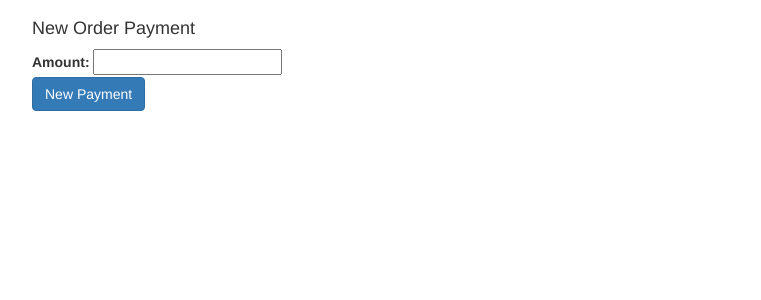
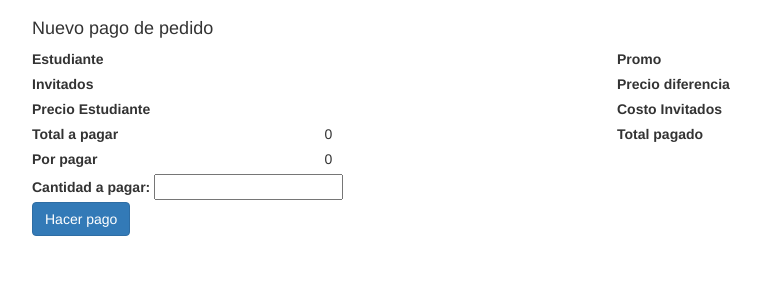
Before and after one commit to scissorhands/fcps_party, a CodeIgniter app: page /database/index.php/students/new_payment in a window 1280 px wide. Shown: the part 51-351 px from the top of the page, without its empty margins (38-799 px from the left). Run offline with CodeIgniter, Linux system fonts and the light colour scheme; data that the repository does not hold is empty.

Commit message:
show relevant information on the payment view

```diff
--- a/application/controllers/Students.php
+++ b/application/controllers/Students.php
@@ -40,7 +40,7 @@ class Students extends CI_Controller {
 		$this->validate_payment();
 		$order = $this->promo_orders->get( $promo_order_id );
 		$this->load->view("template/loader", array(
-			"title" => "New Order Payment",
+			"title" => "Nuevo pago de pedido",
 			"content" => "students/new_payment",
 			"order" => $order
 		));
--- a/application/models/Promo_orders_model.php
+++ b/application/models/Promo_orders_model.php
@@ -5,7 +5,25 @@ class Promo_orders_model extends CI_Model {
 
 	public function get( $id )
 	{
-		$query = $this->db->where("id", $id)->get("promo_orders");
+		$query = $this->db
+		->select(
+			"PO.id AS id, ".
+			"CONCAT(S.name, ' ', last_name) AS full_name, CONCAT(PT.name, ' ($', PT.price, ')') AS promo_name, PO.invited_num, ".
+			"IFNULL(PG.gap_price, 0) as gap_price, ".
+			"IF( STRCMP(PT.name, 'Paquete A'), IFNULL(490 + PG.gap_price, 490), IF( PO.invited_num > 2, 490, PT.price) ) AS student_price, ".
+			"IF( PO.invited_num < 10, PT.price*9 + (PO.invited_num - 10)*935 , PT.price*(PO.invited_num-1) ) AS total_invited_price, ".
+			"IFNULL(OP.total_paid, 0) AS total_paid"
+			)
+		->from("students AS S")
+		->join("promo_orders AS PO", "S.id=PO.student_id", "LEFT")
+		->join("promo_types AS PT", "PO.promo_id=PT.id", "LEFT")
+		->join("promo_gaps AS PG", "PT.id=PG.promo_id AND PO.invited_num=PG.invited_num", "LEFT")
+		->join("(SELECT
+				promo_order_id, SUM(amount) as total_paid
+				FROM order_payments
+				GROUP BY promo_order_id
+			) as OP", "PO.id = OP.promo_order_id", "LEFT")
+		->where("PO.id", $id)->get("promo_orders");
 		return $query->result()? $query->row() : null;
 	}
 }
--- a/application/views/students/new_payment.php
+++ b/application/views/students/new_payment.php
@@ -3,11 +3,44 @@
 	<br>
 	<br>
 	<h4><?php echo $title; ?></h4>
+	<div class="row">
+		<div class="col-md-3"><label>Estudiante</label></div>
+		<div class="col-md-3"><?php echo $order->full_name; ?></div>
+		<div class="col-md-3"><label>Promo</label></div>
+		<div class="col-md-3"><?php echo $order->promo_name; ?></div>
+	</div>
+	<div class="row">
+		<div class="col-md-3"><label>Invitados</label></div>
+		<div class="col-md-3"><?php echo $order->invited_num; ?></div>
+		<div class="col-md-3"><label>Precio diferencia</label></div>
+		<div class="col-md-3"><?php echo $order->gap_price; ?></div>
+	</div>
+	<div class="row">
+		<div class="col-md-3"><label>Precio Estudiante</label></div>
+		<div class="col-md-3"><?php echo $order->student_price; ?></div>
+		<div class="col-md-3"><label>Costo Invitados</label></div>
+		<div class="col-md-3"><?php echo $order->total_invited_price; ?></div>
+	</div>
+	<div class="row">
+		<div class="col-md-3"><label>Total a pagar</label></div>
+		<div class="col-md-3">
+			<?php echo $order->total_invited_price + $order->student_price; ?>
+		</div>
+		<div class="col-md-3"><label>Total pagado</label></div>
+		<div class="col-md-3"><?php echo $order->total_paid; ?></div>
+	</div>
+	<div class="row">
+		<div class="col-md-3"><label>Por pagar</label></div>
+		<div class="col-md-3">
+			<?php echo  ($order->total_invited_price + $order->student_price) - $order->total_paid; ?>
+		</div>
+	</div>
+
 	<?php echo validation_errors("<div class='alert alert-danger'>","</div>"); ?>
 	<?php echo form_open('students/new_payment/'.$order->id, 'class="form"', array("order_id" => $order->id )); ?>
-		<label>Amount: </label>
+		<label>Cantidad a pagar: </label>
 		<?php echo form_input('amount', ''); ?>
 		<br>
-		<?php echo form_submit('submit', 'New Payment', 'class="btn btn-primary btn-small"'); ?>
+		<?php echo form_submit('submit', 'Hacer pago', 'class="btn btn-primary btn-small"'); ?>
 	<?php echo form_close() ?>
 </div>
```
